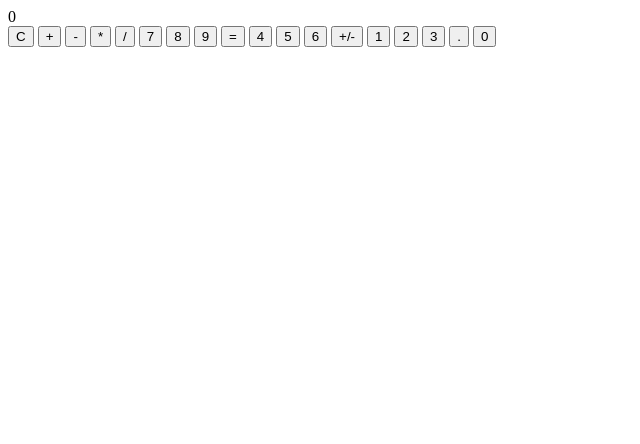
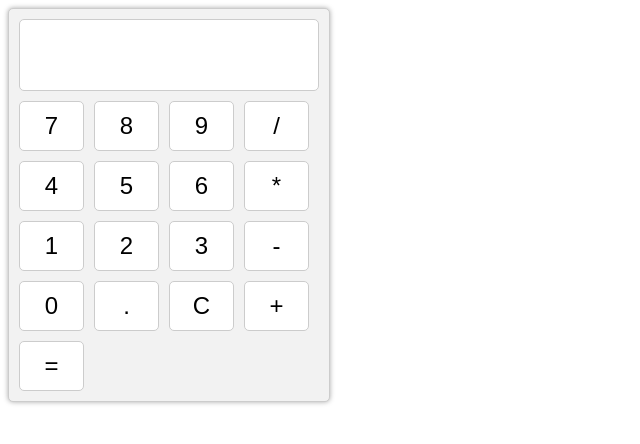
Before and after one commit to H2HiDro/BTTH_Web, a plain HTML site: page Tuan7/Canculator.html in a window 1280 px wide. Shown: the whole page, without its empty margins (0-640 px from the left). Drawn offline with Linux system fonts and the light colour scheme.

Commit message:
cancuator

```diff
--- a/Tuan7/Canculator.html
+++ b/Tuan7/Canculator.html
@@ -1,35 +1,37 @@
 <!DOCTYPE html>
-<html lang="en">
+<html>
 
 <head>
     <meta charset="UTF-8">
-    <meta http-equiv="X-UA-Compatible" content="IE=edge">
-    <meta name="viewport" content="width=device-width, initial-scale=1.0">
-    <title>Document</title>
+    <title>Calculator</title>
+    <link rel="stylesheet" href="./css/Canculator.css">
 </head>
 
 <body>
     <div id="calculator">
-        <div id="output">0</div>
-        <button onclick="clearOutput()">C</button>
-        <button onclick="addOperator('+')">+</button>
-        <button onclick="addOperator('-')">-</button>
-        <button onclick="addOperator('*')">*</button>
-        <button onclick="addOperator('/')">/</button>
-        <button onclick="addDigit(7)">7</button>
-        <button onclick="addDigit(8)">8</button>
-        <button onclick="addDigit(9)">9</button>
-        <button onclick="addOperator('=')">=</button>
-        <button onclick="addDigit(4)">4</button>
-        <button onclick="addDigit(5)">5</button>
-        <button onclick="addDigit(6)">6</button>
-        <button onclick="addOperator('+/-')">+/-</button>
-        <button onclick="addDigit(1)">1</button>
-        <button onclick="addDigit(2)">2</button>
-        <button onclick="addDigit(3)">3</button>
-        <button onclick="addOperator('.')">.</button>
-        <button onclick="addDigit(0)">0</button>
+        <input type="text" id="display" disabled>
+        <div id="buttons">
+            <button>7</button>
+            <button>8</button>
+            <button>9</button>
+            <button>/</button>
+            <button>4</button>
+            <button>5</button>
+            <button>6</button>
+            <button>*</button>
+            <button>1</button>
+            <button>2</button>
+            <button>3</button>
+            <button>-</button>
+            <button>0</button>
+            <button>.</button>
+            <button id="clear">C</button>
+            <button>+</button>
+            <button id="equals">=</button>
+        </div>
     </div>
+
+    <script src="./js/scrip.js"></script>
 </body>
 
 </html>
--- /dev/null
+++ b/Tuan7/css/Canculator.css
@@ -0,0 +1,46 @@
+#calculator {
+    display: flex;
+    flex-direction: column;
+    width: 300px;
+    background-color: #f2f2f2;
+    border: 1px solid #ccc;
+    border-radius: 5px;
+    padding: 10px;
+    box-shadow: 0px 0px 5px #aaa;
+}
+
+#display {
+    height: 50px;
+    background-color: #fff;
+    border: 1px solid #ccc;
+    border-radius: 5px;
+    text-align: right;
+    padding: 10px;
+    margin-bottom: 10px;
+    font-size: 24px;
+    display: flex;
+    justify-content: flex-end;
+    align-items: center;
+}
+
+#buttons {
+    display: flex;
+    flex-wrap: wrap;
+    gap: 10px;
+}
+
+button {
+    width: calc(25% - 10px);
+    height: 50px;
+    background-color: #fff;
+    border: 1px solid #ccc;
+    border-radius: 5px;
+    font-size: 24px;
+    display: flex;
+    justify-content: center;
+    align-items: center;
+}
+
+button:hover {
+    background-color: #ccc;
+}
--- /dev/null
+++ b/Tuan7/js/scrip.js
@@ -0,0 +1,38 @@
+const display = document.getElementById('display');
+const buttons = document.getElementById('buttons');
+
+buttons.addEventListener('click', event => {
+    const buttonValue = event.target.innerText;
+
+    // Nếu người dùng click vào phép tính "=" thì tính toán và hiển thị kết quả
+    if (buttonValue === '=') {
+        try {
+            const expression = display.value;
+            const result = eval(expression);
+            display.value = Number(result.toFixed(2));
+        } catch (error) {
+            alert('Lỗi biểu thức toán học!');
+            display.value = '';
+        }
+    }
+
+    // Nếu người dùng click vào nút "C" thì xóa toàn bộ dữ liệu trên màn hình
+    else if (buttonValue === 'C') {
+        display.value = '';
+    }
+
+    // Nếu người dùng click vào nút "CE" thì xóa phần tử cuối cùng trên màn hình
+    else if (buttonValue === 'CE') {
+        display.value = display.value.slice(0, -1);
+    }
+
+    // Nếu người dùng click vào các phép tính cộng, trừ, nhân, chia thì thêm phép tính vào màn hình
+    else if (buttonValue === '+' || buttonValue === '-' || buttonValue === '*' || buttonValue === '/') {
+        display.value += `${buttonValue}`;
+    }
+
+    // Nếu người dùng click vào các chữ số thì hiển thị số đó trên màn hình
+    else {
+        display.value += buttonValue;
+    }
+});
```
